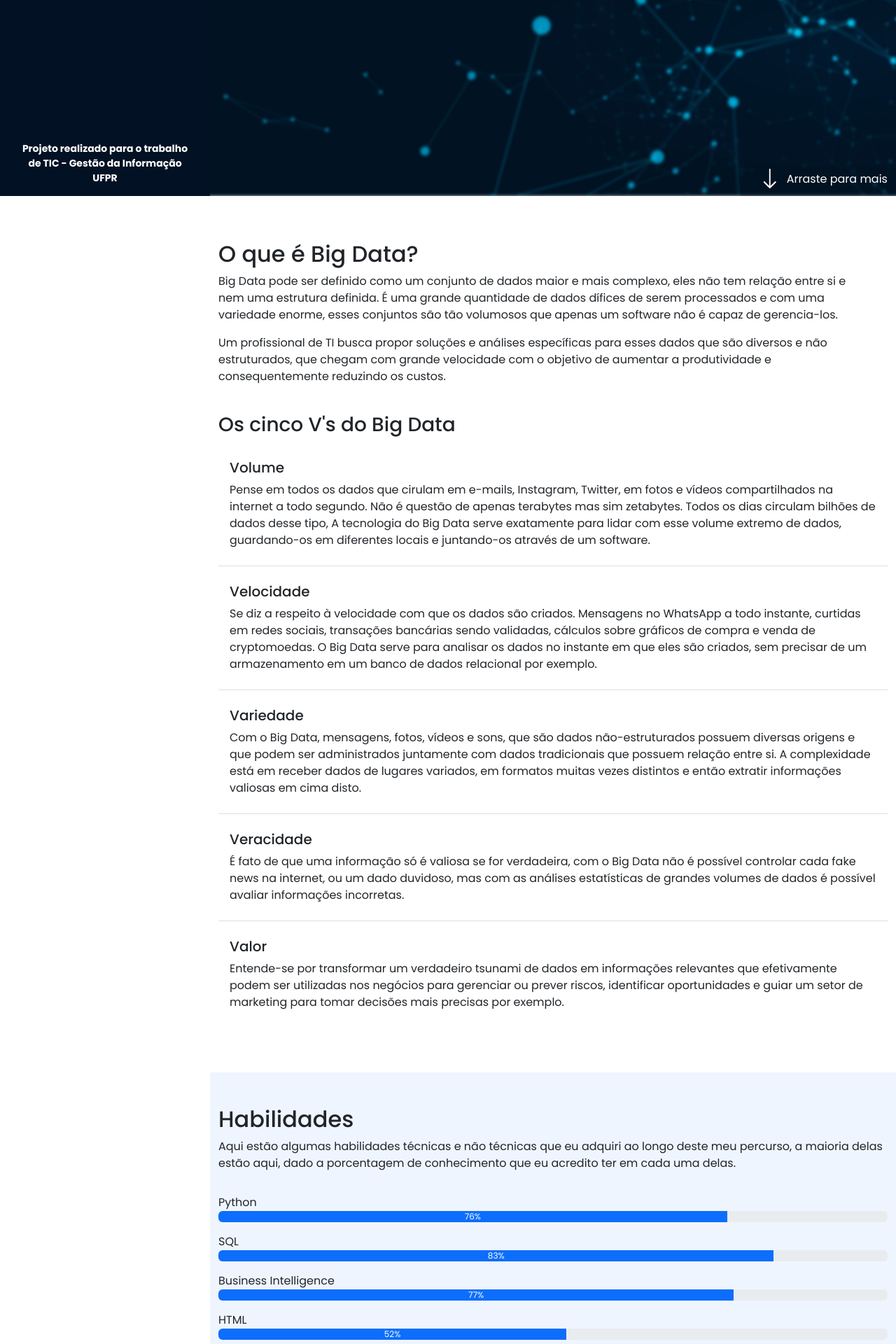
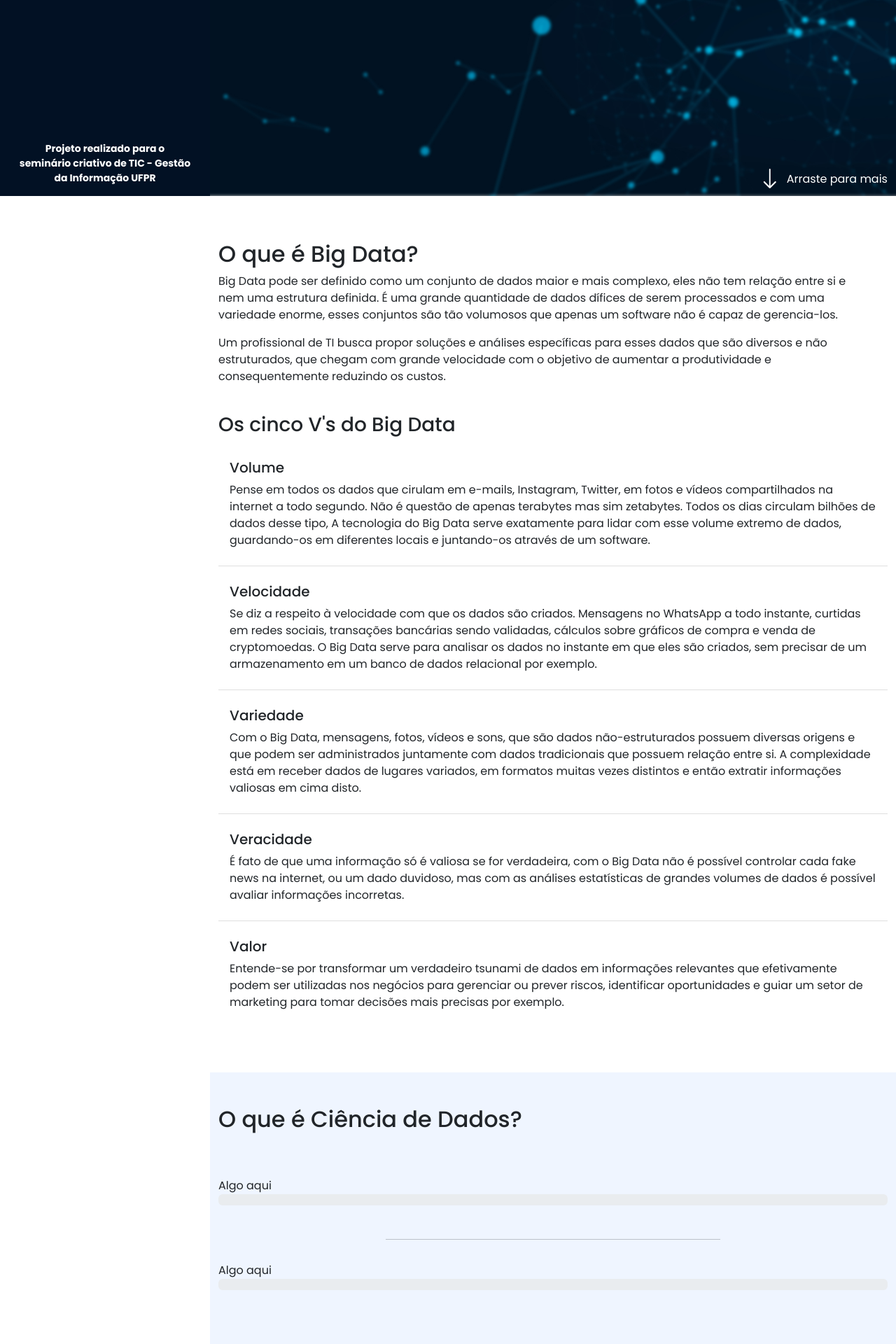
Before and after one commit to gabriel-andreoli/UFPR-TIC, a Flask app: page / in a window 1280 px wide. Shown: the part 520-2440 px from the top of the page at 70% size. Run offline with Flask 2, Linux system fonts and the light colour scheme; some libraries are stand-ins or nearby versions.

Commit message:
Update index.html

```diff
--- a/templates/index.html
+++ b/templates/index.html
@@ -15,9 +15,9 @@
 
     <aside id="header">
         <section class="profile">
-            <img src="../static/images/Gab-2.0---Copia.png" alt="Foto do Gabriel">
-            <h1>Gabriel Andreoli</h1>
-            <div class="social-links">
+            <img src="../static/images/Gab-2.0---Copia.png" alt="Foto">
+            <h1>Trabalho de TIC</h1>
+            <!-- <div class="social-links">
                 <a href="https://www.linkedin.com/in/gabriel-andreoli-647052255/" target="_blank" rel="external">
                     <i class="bi bi-linkedin icon-social"></i>
                 </a>
@@ -30,7 +30,7 @@
                 <a href="https://www.youtube.com/channel/UCzXFMLMhm8yAVBw5FtnqdyQ" target="_blank" rel="external">
                     <i class="bi bi-youtube icon-social"></i>
                 </a>
-            </div>
+            </div> -->
         </section>
 
         <nav id="navbar" class="nav-menu">
@@ -55,7 +55,6 @@
         <section class="row m-0 p-0" id="inicio" >
             <div class="col-md-5" id="name-and-apresentation">
                 <h2 class="text-white text-shadow nome-main">Big Data e Ciência de Dados</h2>
-                <!-- <span id="subtitle" class="text-white text-shadow">Programador, Analista de BI e Estudante</span> -->
             </div>
 
             <div class="col-md-7 d-flex justify-content-end align-items-end">
@@ -126,43 +125,11 @@
             </section>
             <section  class="mt-5 section-bg" id="cienciadedados">
                 <div class="container pb-5">
-                    <h2 class="pt-5" data-anime="left">Habilidades</h2>
-                    <p data-anime="up">Aqui estão algumas habilidades técnicas e não técnicas que eu adquiri ao longo deste meu percurso, a maioria delas estão aqui, dado a porcentagem de conhecimento que eu acredito ter em cada uma delas.</p>
+                    <h2 class="pt-5" data-anime="left">O que é Ciência de Dados?</h2>
+                    <p data-anime="up">Texto sobre</p>
                     <div class="row">
                         <div class="col-md-12">
-                            <p class="mt-3 mb-0">Python</p>
-                            <div class="progress">
-                                <div class="progress-bar" role="progressbar" aria-label="Example with label" style="width: 76%;" aria-valuenow="76" aria-valuemin="0" aria-valuemax="100" data-anime="left">76%</div>
-                              </div>
-                            <p class="mt-3 mb-0">SQL</p>
-                            <div class="progress">
-                                <div class="progress-bar" role="progressbar" aria-label="Example with label" style="width: 83%;" aria-valuenow="83" aria-valuemin="0" aria-valuemax="100" data-anime="left">83%</div>
-                            </div>
-                            <p class="mt-3 mb-0">Business Intelligence</p>
-                            <div class="progress">
-                                <div class="progress-bar" role="progressbar" aria-label="Example with label" style="width: 77%;" aria-valuenow="77" aria-valuemin="0" aria-valuemax="100" data-anime="left">77%</div>
-                            </div>
-                            <p class="mt-3 mb-0">HTML</p>
-                            <div class="progress">
-                                <div class="progress-bar" role="progressbar" aria-label="Example with label" style="width: 52%;" aria-valuenow="52" aria-valuemin="0" aria-valuemax="100" data-anime="left">52%</div>
-                            </div>
-                            <p class="mt-3 mb-0">CSS</p>
-                            <div class="progress">
-                                <div class="progress-bar" role="progressbar" aria-label="Example with label" style="width: 63%;" aria-valuenow="63" aria-valuemin="0" aria-valuemax="100" data-anime="left">63%</div>
-                            </div>
-                            <p class="mt-3 mb-0">Flask</p>
-                            <div class="progress">
-                                <div class="progress-bar" role="progressbar" aria-label="Example with label" style="width: 35%;" aria-valuenow="35" aria-valuemin="0" aria-valuemax="100" data-anime="left">35%</div>
-                            </div>
-                            <p class="mt-3 mb-0">Bootstrap</p>
-                            <div class="progress">
-                                <div class="progress-bar" role="progressbar" aria-label="Example with label" style="width: 30%;" aria-valuenow="30" aria-valuemin="0" aria-valuemax="100" data-anime="left">30%</div>
-                            </div>
-                            <p class="mt-3 mb-0">JavaScript</p>
-                            <div class="progress">
-                                <div class="progress-bar" role="progressbar" aria-label="Example with label" style="width: 35%;" aria-valuenow="35" aria-valuemin="0" aria-valuemax="100" data-anime="left">35%</div>
-                            </div>
-                            <p class="mt-3 mb-0">Photoshop</p>
+                            <p class="mt-3 mb-0">Algo aqui</p>
                             <div class="progress">
                                 <div class="progress-bar" role="progressbar" aria-label="Example with label" style="width: 78%;" aria-valuenow="78" aria-valuemin="0" aria-valuemax="100" data-anime="left">78%</div>
                             </div>
@@ -171,23 +138,7 @@
                     <hr class="w-50 me-auto ms-auto mt-5">
                     <div class="row">
                         <div class="col-md-12">
-                            <p class="mt-3 mb-0">Comunicação</p>
-                            <div class="progress">
-                                <div class="progress-bar" role="progressbar" aria-label="Example with label" style="width: 97%;" aria-valuenow="97" aria-valuemin="0" aria-valuemax="100" data-anime="left">97%</div>
-                              </div>
-                            <p class="mt-3 mb-0">Proatividade</p>
-                            <div class="progress">
-                                  <div class="progress-bar" role="progressbar" aria-label="Example with label" style="width: 96%;" aria-valuenow="96" aria-valuemin="0" aria-valuemax="100" data-anime="left">96%</div>
-                            </div>
-                            <p class="mt-3 mb-0">Empatia</p>
-                            <div class="progress">
-                                <div class="progress-bar" role="progressbar" aria-label="Example with label" style="width: 98%;" aria-valuenow="98" aria-valuemin="0" aria-valuemax="100" data-anime="left">98%</div>
-                              </div>
-                            <p class="mt-3 mb-0">Comprometimento</p>
-                            <div class="progress">
-                                  <div class="progress-bar" role="progressbar" aria-label="Example with label" style="width: 96%;" aria-valuenow="96" aria-valuemin="0" aria-valuemax="100" data-anime="left">96%</div>
-                            </div>
-                            <p class="mt-3 mb-0">Trabalho em equipe</p>
+                            <p class="mt-3 mb-0">Algo aqui</p>
                             <div class="progress">
                                   <div class="progress-bar" role="progressbar" aria-label="Example with label" style="width: 95%;" aria-valuenow="95" aria-valuemin="0" aria-valuemax="100" data-anime="left">95%</div>
                             </div>
@@ -201,7 +152,7 @@
     <footer id="footer">
         <div class="container">
             <div class="text-center">
-                <strong>Projeto realizado para o trabalho de TIC - Gestão da Informação UFPR</strong>
+                <strong>Projeto realizado para o seminário criativo de TIC - Gestão da Informação UFPR</strong>
             </div>
         </div>
 
```
